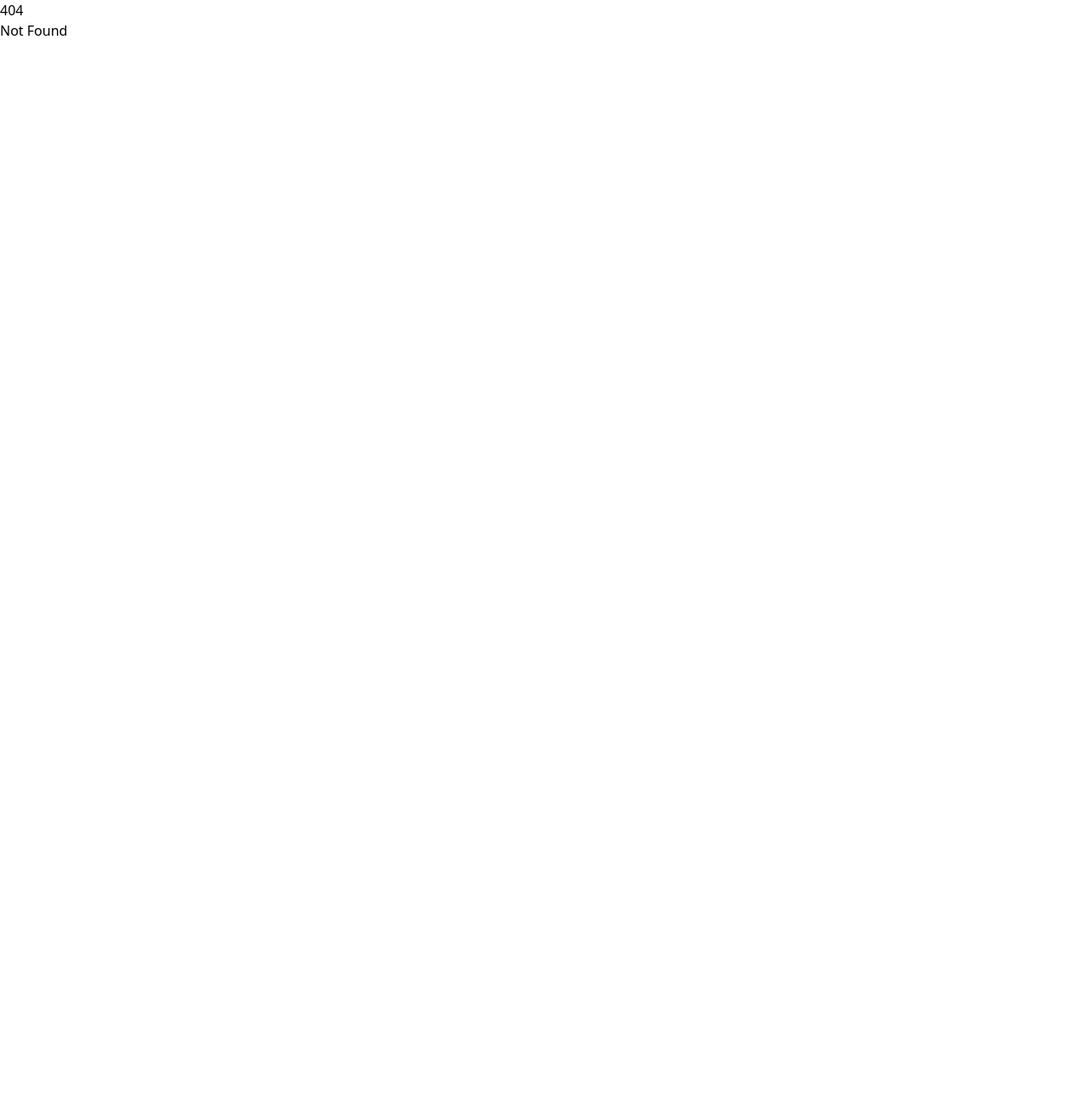
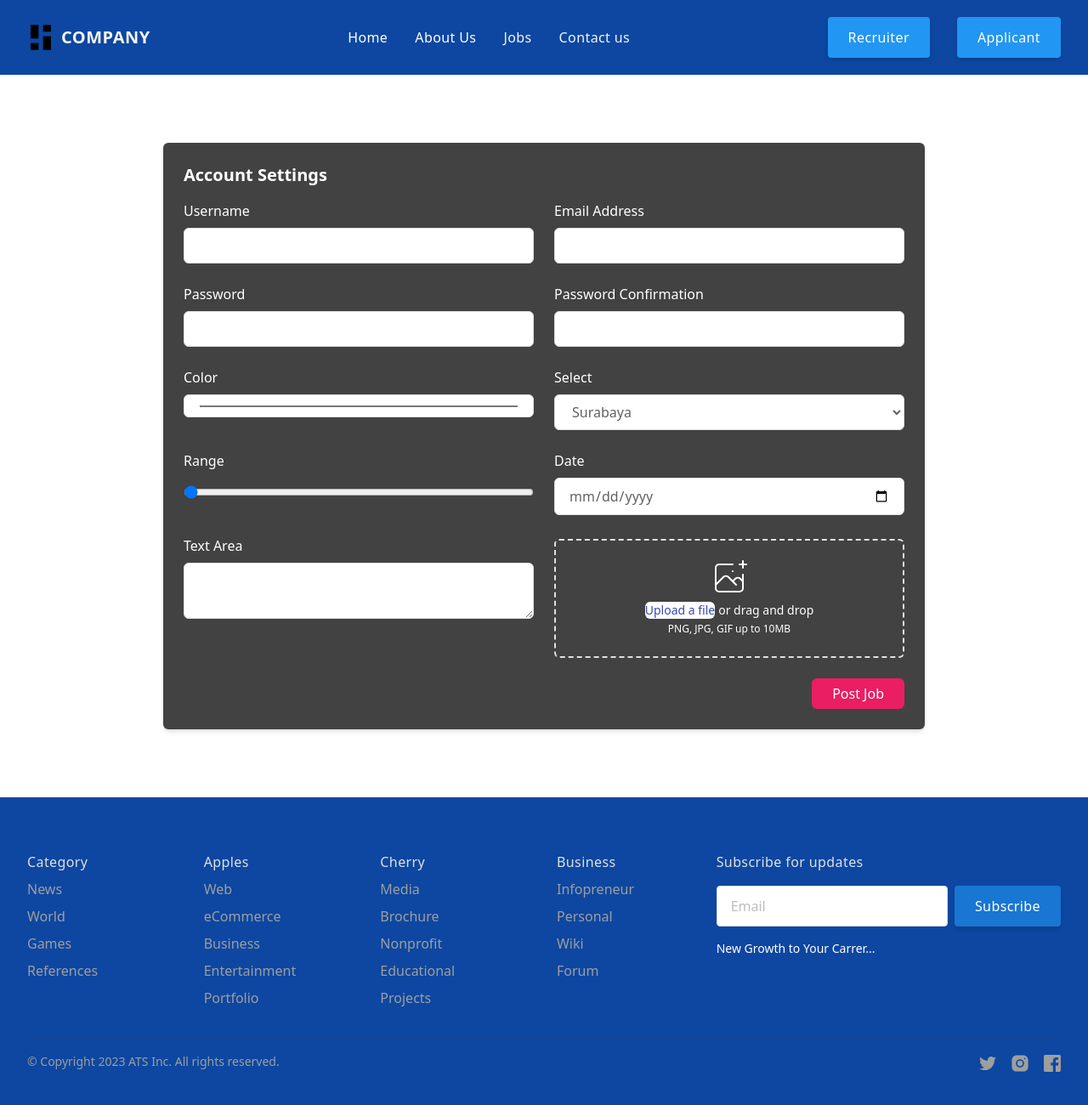
Before and after one commit to hannansatopay/application-tracking-system, a SvelteKit app: page /register/jobpost in a window 1280 px wide. Before the commit this address had no page. Shown: the top 1300 px of the page at 85% size. Before the commit the page ends 800 px from the top, so only its background shows below. Built offline with nearby package versions, Linux system fonts and the light colour scheme.

Commit message:
created routes for linking pages and modified footer

```diff
--- a/src/pages/Home.svelte
+++ b/src/pages/Home.svelte
@@ -69,7 +69,7 @@
                     <a
                         href="/"
                         aria-label=""
-                        class="inline-flex items-center font-semibold tracking-wider transition-colors duration-200 text-teal-accent-400 hover:text-teal-accent-700"
+                        class="inline-flex items-center font-semibold tracking-wider transition-colors duration-200 text-white hover:text-deep-purple-accent-400"
                     >
                         Jobs
                         <svg
@@ -88,7 +88,7 @@
     </div>
 </div>
 
-<div class="text-center py-6 text-4xl font-semibold">JOBS</div>
+<div class="text-center text-blue-900 py-6 text-4xl font-semibold">JOBS</div>
 
 <!-- CARD -->
 <div
@@ -123,7 +123,7 @@
     <a
         href="/"
         aria-label=""
-        class="inline-flex items-center font-semibold transition-colors duration-200 text-deep-purple-accent-400 hover:text-deep-purple-800"
+        class="inline-flex items-center font-semibold transition-colors duration-200 text-blue-900 hover:deep-purple-accent-400"
     >
         View more jobs
         <svg
--- a/src/routes/+page.svelte
+++ b/src/routes/+page.svelte
@@ -1,14 +1,5 @@
 <script>
   import Home from "../pages/Home.svelte";
-  import JobPost from "../pages/JobPost.svelte";
-  import SignUp from "../pages/SignUp.svelte";
-  import Footer from "../shared/Footer.svelte";
-  import Navbar from "../shared/Navbar.svelte";
 </script>
 
-<!-- <Home /> -->
-<!-- <SignUp /> -->
-<JobPost />
-<!-- <Navbar /> -->
-<!-- <Footer /> -->
-<!-- Fetch this common components in the webpages -->
+<Home />
--- a/src/pages/SignUp.svelte
+++ b/src/routes/register/+page.svelte
@@ -1,6 +1,6 @@
 <script>
-    import Footer from "../shared/Footer.svelte";
-    import Navbar from "../shared/Navbar.svelte";
+    import Footer from "../../shared/Footer.svelte";
+    import Navbar from "../../shared/Navbar.svelte";
     let imageSrc =
         "https://images.pexels.com/photos/3184292/pexels-photo-3184292.jpeg?auto=compress&cs=tinysrgb&w=600";
 </script>
@@ -114,10 +114,12 @@
                     </div>
                     <div class="flex -mx-3">
                         <div class="w-full px-3 mb-5">
-                            <button
-                                class="block w-full max-w-xs mx-auto bg-indigo-500 hover:bg-indigo-700 focus:bg-indigo-700 text-white rounded-lg px-3 py-3 font-semibold"
-                                >REGISTER NOW</button
-                            >
+                            <a href="/register/jobpost">
+                                <button
+                                    class="block w-full max-w-xs mx-auto bg-indigo-500 hover:bg-indigo-700 focus:bg-indigo-700 text-white rounded-lg px-3 py-3 font-semibold"
+                                    >REGISTER NOW</button
+                                >
+                            </a>
                         </div>
                     </div>
                     <p class="text-center text-sm text-gray-500">
--- a/src/pages/JobPost.svelte
+++ b/src/routes/register/jobpost/+page.svelte
@@ -1,6 +1,6 @@
 <script>
-    import Footer from "../shared/Footer.svelte";
-    import Navbar from "../shared/Navbar.svelte";
+    import Footer from "../../../shared/Footer.svelte";
+    import Navbar from "../../../shared/Navbar.svelte";
 
     let username = "";
     let emailAddress = "";
--- a/src/shared/Footer.svelte
+++ b/src/shared/Footer.svelte
@@ -189,9 +189,11 @@
             Subscribe
           </button>
         </form>
-        <p class="mt-4 text-sm text-gray-500">
-          Bacon ipsum dolor amet short ribs pig sausage prosciuto chicken spare
-          ribs salami.
+        <p class="mt-4 text-sm text-white">
+          New Growth to Your Carrer...
+          <!-- An Application Tracking System facilitating seamless job applications
+          for jobseekers and job postings for recruiters, streamlining talent
+          acquisition for organizations. -->
         </p>
       </div>
     </div>
@@ -199,7 +201,7 @@
       class="flex flex-col justify-between pt-5 pb-10 border-t border-gray-800 sm:flex-row"
     >
       <p class="text-sm text-gray-500">
-        © Copyright 2020 Lorem Inc. All rights reserved.
+        © Copyright 2023 ATS Inc. All rights reserved.
       </p>
       <div class="flex items-center mt-4 space-x-4 sm:mt-0">
         <a
--- a/src/shared/Navbar.svelte
+++ b/src/shared/Navbar.svelte
@@ -74,7 +74,7 @@
             <ul class="flex items-center hidden space-x-8 lg:flex">
                 <li>
                     <a
-                        href="/"
+                        href="/register"
                         class="inline-flex items-center justify-center h-12 px-6 font-medium tracking-wide transition duration-200 rounded shadow-md text-white bg-blue-500 hover:bg-white hover:text-blue-800 hover:border-4 border-blue-600 focus:shadow-outline focus:outline-none"
                         aria-label="Recruiter"
                         title="Recruiter"
```
